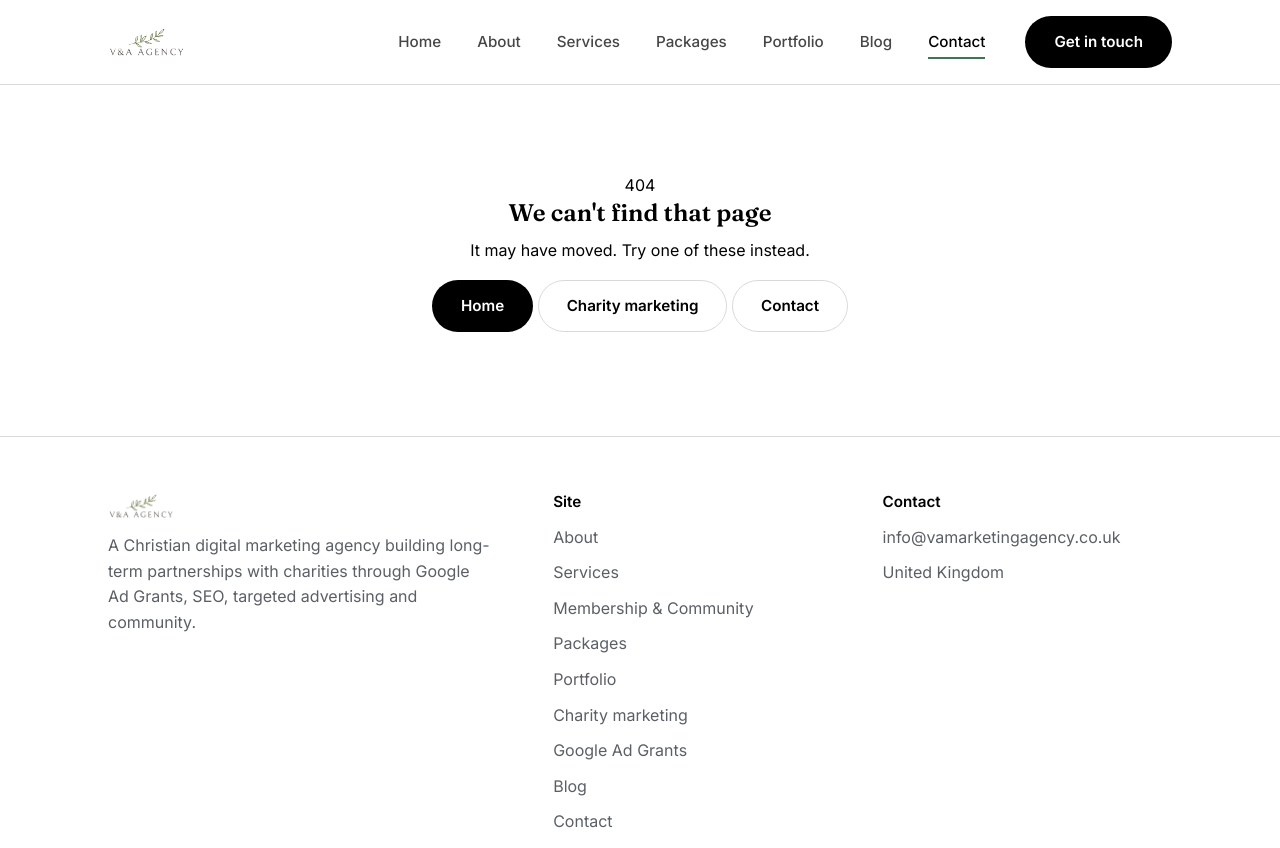
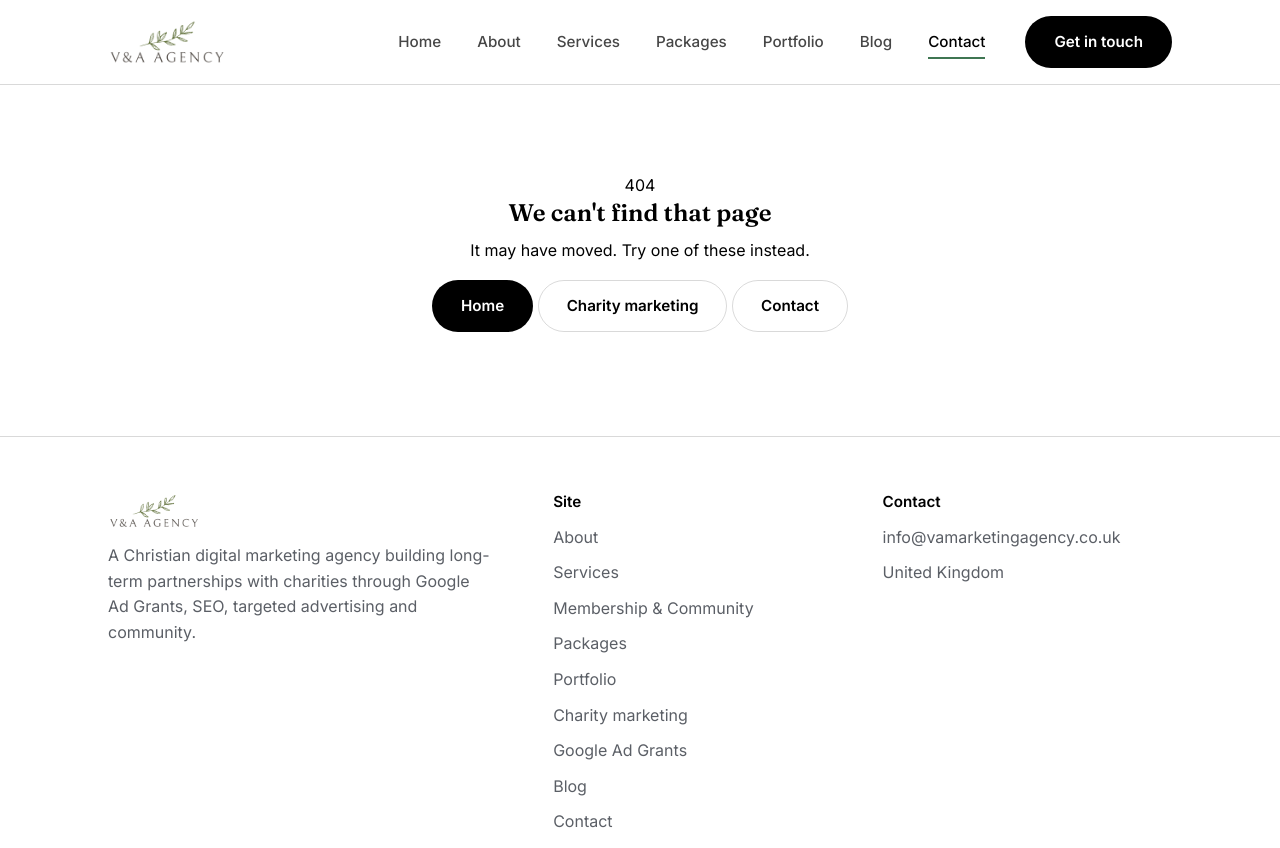
Before and after one commit to vanda-marketing/vamarketing-website, a plain HTML site: page 404.html in a window 1280 px wide. Shown: the top 848 px of the page. Drawn offline with Linux system fonts and the light colour scheme.

Commit message:
Add files via upload

```diff
--- a/css/style.css
+++ b/css/style.css
@@ -75,12 +75,12 @@ p{ margin: 0 0 1em; max-width: 62ch; color: var(--ink); }
 }
 .logo-img{
   display: block;
-  height: 30px;
+  height: 46px;
   width: auto;
 }
 .footer-logo-img{
   display: block;
-  height: 26px;
+  height: 36px;
   width: auto;
 }
 .logo span{ color: var(--sage); }
```
